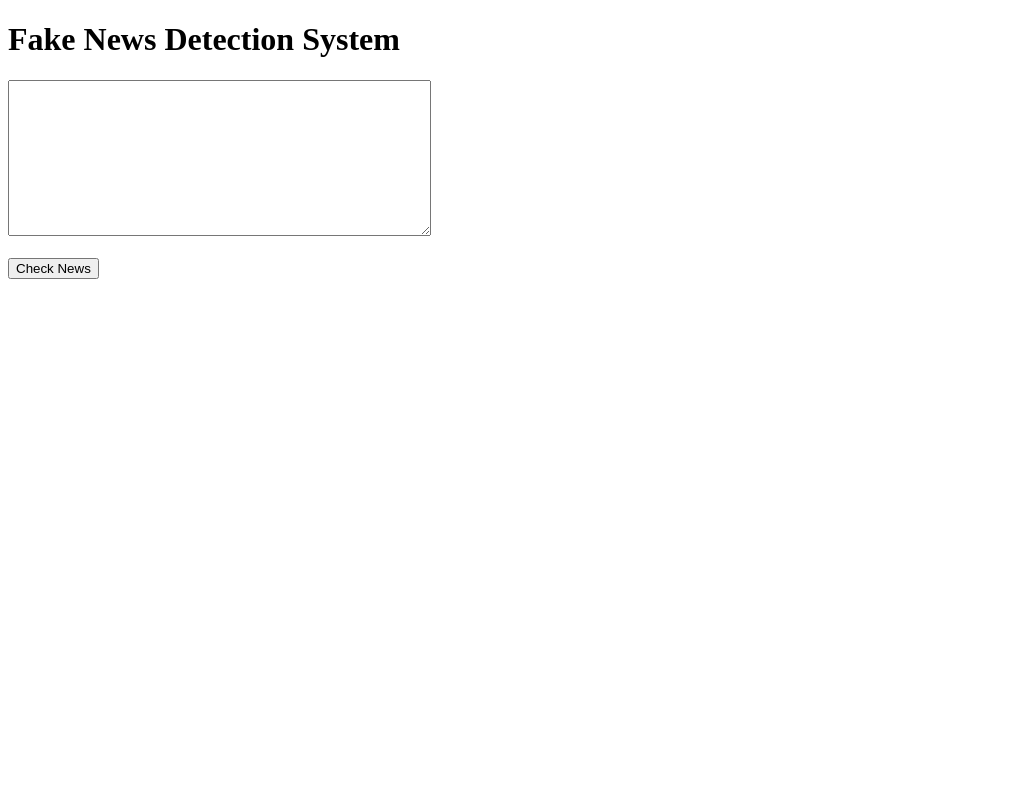
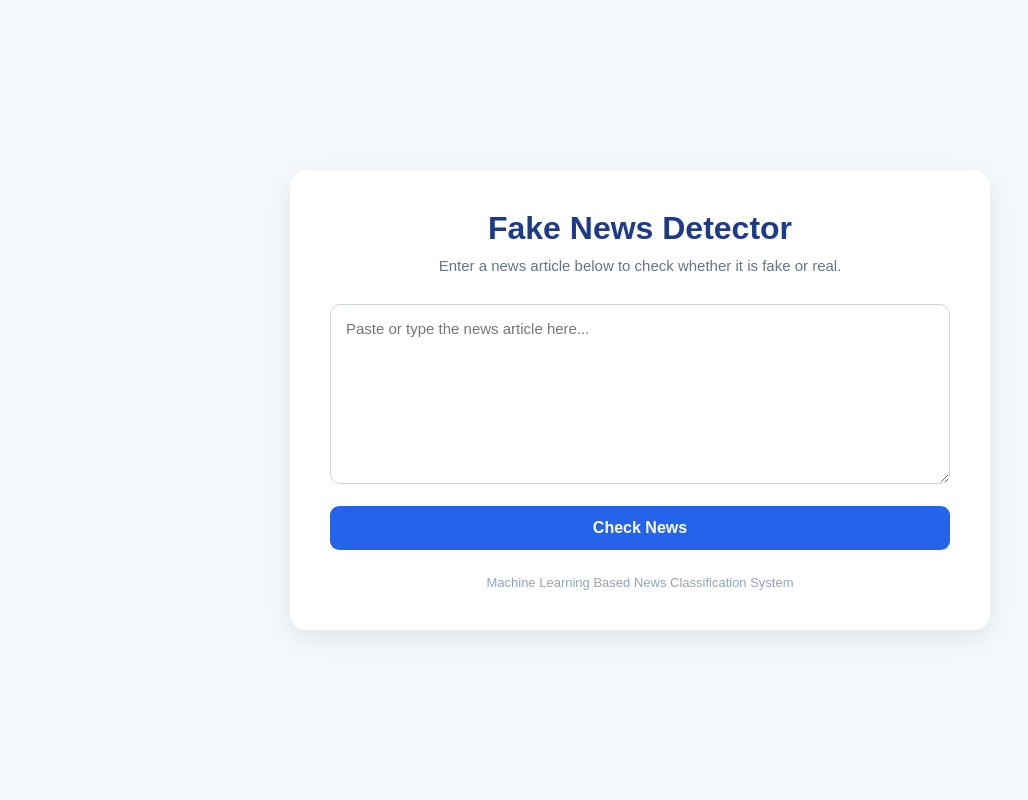
Before and after one commit to Mahak-agrawal05/fake-news-detection, a Flask app: page / in a window 1280 px wide. Shown: the whole page, without its empty margins (0-1028 px from the left). Run offline with Flask 3, Linux system fonts and the light colour scheme; parts of the project's set-up code (start-up, migrations or seed data) failed here and were passed over.

Commit message:
Improve fake news detector UI

```diff
--- a/news_detector/templates/index.html
+++ b/news_detector/templates/index.html
@@ -1,29 +1,141 @@
 <!DOCTYPE html>
-<html>
+<html lang="en">
 
 <head>
+    <meta charset="UTF-8">
+    <meta name="viewport" content="width=device-width, initial-scale=1.0">
+
     <title>Fake News Detector</title>
+
+    <style>
+        * {
+            box-sizing: border-box;
+            margin: 0;
+            padding: 0;
+            font-family: Arial, sans-serif;
+        }
+
+        body {
+            min-height: 100vh;
+            background: #f4f7fb;
+            display: flex;
+            justify-content: center;
+            align-items: center;
+            padding: 20px;
+        }
+
+        .container {
+            width: 100%;
+            max-width: 700px;
+            background: white;
+            padding: 40px;
+            border-radius: 16px;
+            box-shadow: 0 8px 25px rgba(0, 0, 0, 0.08);
+        }
+
+        .header {
+            text-align: center;
+            margin-bottom: 30px;
+        }
+
+        .header h1 {
+            color: #1e3a8a;
+            font-size: 32px;
+            margin-bottom: 10px;
+        }
+
+        .header p {
+            color: #64748b;
+            font-size: 15px;
+        }
+
+        textarea {
+            width: 100%;
+            height: 180px;
+            padding: 15px;
+            border: 1px solid #cbd5e1;
+            border-radius: 10px;
+            resize: vertical;
+            font-size: 15px;
+            outline: none;
+        }
+
+        textarea:focus {
+            border-color: #2563eb;
+        }
+
+        button {
+            width: 100%;
+            margin-top: 18px;
+            padding: 13px;
+            border: none;
+            border-radius: 9px;
+            background: #2563eb;
+            color: white;
+            font-size: 16px;
+            font-weight: bold;
+            cursor: pointer;
+        }
+
+        button:hover {
+            background: #1d4ed8;
+        }
+
+        .result {
+            margin-top: 25px;
+            padding: 15px;
+            text-align: center;
+            border-radius: 10px;
+            background: #eff6ff;
+            color: #1e3a8a;
+            font-size: 20px;
+            font-weight: bold;
+        }
+
+        .footer {
+            text-align: center;
+            margin-top: 25px;
+            color: #94a3b8;
+            font-size: 13px;
+        }
+    </style>
 </head>
 
 <body>
 
-    <h1>Fake News Detection System</h1>
+    <div class="container">
 
-    <form action="/predict" method="POST">
+        <div class="header">
+            <h1>Fake News Detector</h1>
+            <p>Enter a news article below to check whether it is fake or real.</p>
+        </div>
 
-        <textarea name="news" rows="10" cols="50"></textarea>
+        <form action="/predict" method="POST">
 
-        <br><br>
+            <textarea
+                name="news"
+                placeholder="Paste or type the news article here..."
+                required></textarea>
 
-        <button type="submit">Check News</button>
+            <button type="submit">
+                Check News
+            </button>
 
-    </form>
+        </form>
 
-    {% if prediction %}
+        {% if prediction %}
 
-        <h2>{{ prediction }}</h2>
+        <div class="result">
+            {{ prediction }}
+        </div>
 
-    {% endif %}
+        {% endif %}
+
+        <div class="footer">
+            Machine Learning Based News Classification System
+        </div>
+
+    </div>
 
 </body>
 
```
